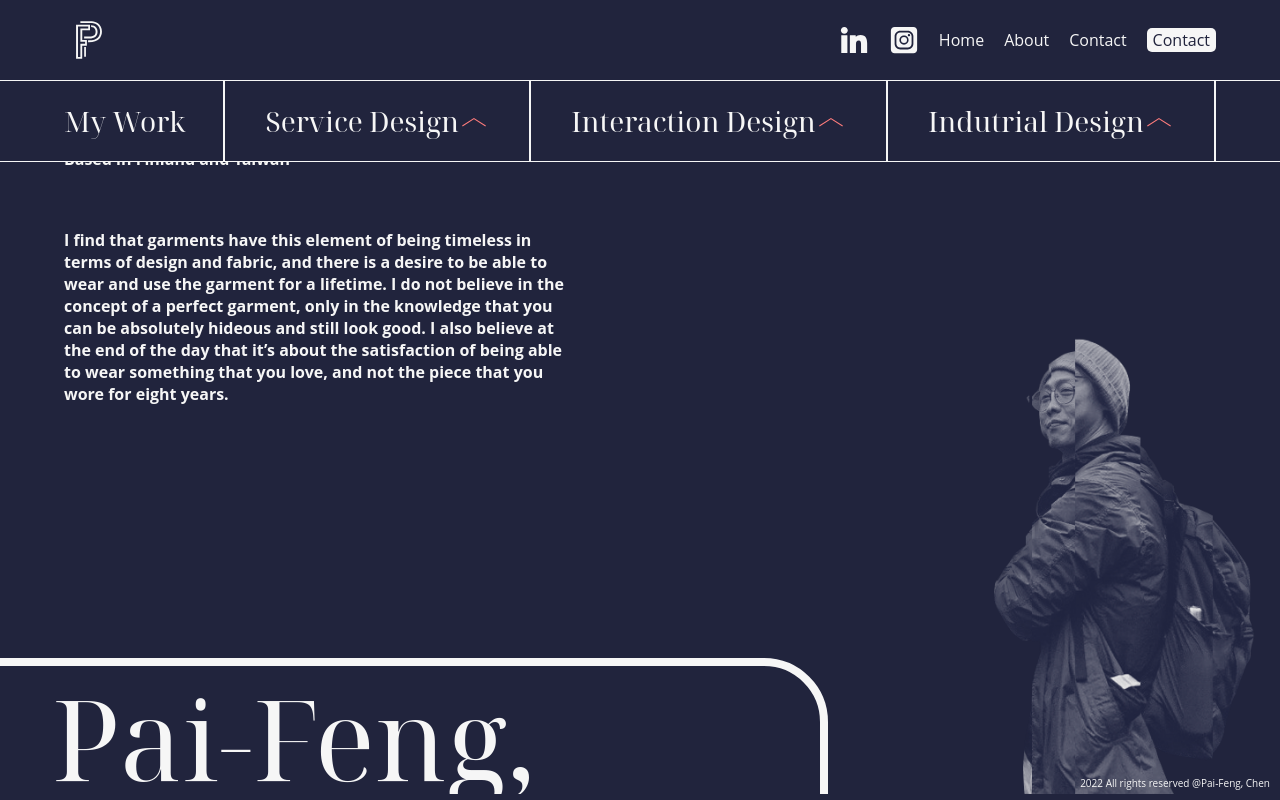
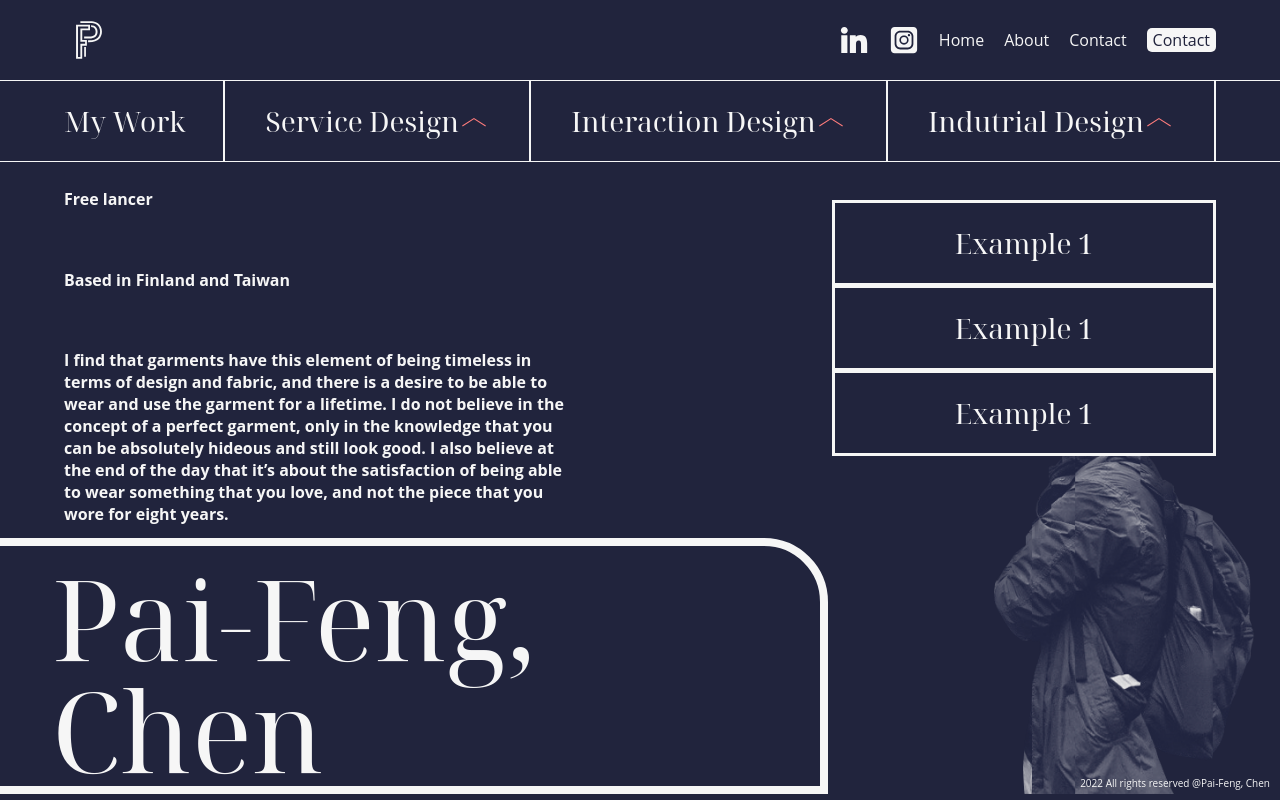
Before and after one commit to 100fengchen/final-portfolio, a React (Create React App) app: page / in a window 1280 px wide. Built offline with nearby package versions, Linux system fonts and the light colour scheme.

Commit message:
ItemMenu

```diff
--- a/src/App.js
+++ b/src/App.js
@@ -3,6 +3,7 @@ import "./App.css"
 import Nav from './components/Nav';
 import SubNav from "./components/SubNav";
 import Article from "./components/Article";
+import ServiceDesignMenu from './components/ServiceDesignMenu'
 
 function App() {
   return (
@@ -11,6 +12,7 @@ function App() {
       <Nav />
       <SubNav />
       <Article />
+      <ServiceDesignMenu />
     </body>
     </>
   );
--- a/src/components/Article.js
+++ b/src/components/Article.js
@@ -17,7 +17,9 @@ export default function Article() {
                         Chen</button>
                 </div>
             </div>
+            <div id = "potraitbox">
             <img class="Portrait" src={Portrait} alt="My handsome selfie hehe"/>
+            </div>
             <footer>2022 All rights reserved @Pai-Feng, Chen</footer>
     </div>
   )
--- /dev/null
+++ b/src/components/ServiceDesignMenu.js
@@ -0,0 +1,11 @@
+import React from 'react'
+
+export default function ServiceDesignMenu () {
+  return (
+    <div class="Menu">
+        <div class="MenuItem"> Example 1 </div>
+        <div class="MenuItem"> Example 1 </div>
+        <div class="MenuItem"> Example 1 </div>
+    </div>
+  )
+}
--- a/src/components/SubNav.js
+++ b/src/components/SubNav.js
@@ -1,8 +1,8 @@
 import React from 'react'
 import Arrow from '../visual/Arrow.svg'
 
-export default function
-() {
+
+export default function SubNav() {
   return (
     <div class="subnavcontainer">
         <div class="line"></div>
@@ -14,6 +14,7 @@ export default function
                 <div class="Vrt endline" ></div>
                <div class="Pbutton">
                    <div class="PBox">Service Design</div>
+
                    <img class="Arrow" src={Arrow} alt="This is an arrow"/>
                </div>
                <div class="Vrt"></div>
--- a/src/index.css
+++ b/src/index.css
@@ -110,6 +110,8 @@ img{
   height: 10vh;
 }
 
+
+
 .ProductContainer{
   display: flex;
   justify-content: space-between;
@@ -160,7 +162,6 @@ h1{
   height: 79vh;
   max-height: 100%;
   display: flex;
-  align-items: flex-end;
   justify-content: space-between;
 
   flex-direction: row;
@@ -173,11 +174,15 @@ h1{
   display: flex;
   flex-direction: column;
   justify-content: space-between;
-  gap: 18vh;
+}
+
+#potraitbox{
+  display: flex;
+  align-items: flex-end;
 }
 
 .BigName{
-  font-size: 16vh;
+  font-size: 13vh;
   background: none;
   text-align: left;
   font-family: 'Noto Serif Display', serif ;
@@ -196,7 +201,7 @@ h1{
 
 #rectangle{
   width:50vw;
-  height:20vh;
+  height:30vh;
   border: 1vh solid var(--white);
   left: -20px;
   border-radius: 0 5vw 0 0;
@@ -230,9 +235,7 @@ footer{
   bottom: 10px
 }
 @media(max-height:800px){
-  .TextContentContainer{
-      gap: 25vh;
-  }
+
   .BigName{
       font-size: 14vh;
   }
@@ -242,7 +245,7 @@ footer{
   #rectangle{
       width: 65vw;
       position: relative;
-      bottom: -5vh;
+
   }
 }
 
@@ -259,7 +262,7 @@ footer{
   }
 
   .BigName{
-      font-size: 10vw;
+      font-size: 13vw;
       }
   #mywork{
       display: none;
@@ -270,14 +273,16 @@ footer{
 }
 
 @media only screen and (max-width: 800px) {
+  .PBox{
+    font-size: 5vw;
+  }
+
   #menuToggle span{
       display: block;
   }
 
-
-
   .ProductContainer{
-      justify-content: space-around;
+    gap: 5vw;
   }
 
   .Arrow{
@@ -314,10 +319,8 @@ footer{
 
 @media(max-width:400px){
 
-  .TextContentContainer{
-      gap: 30vh;
-  }
-}
+
+
 
 
 @media(max-height:700px){
@@ -333,4 +336,31 @@ footer{
   #rectangle{
   display: none;
  }
+}}
+
+
+/* Below are interactive items */
+
+.Menu{
+  position: absolute;
+  top: 25vh;
+  right: 5vw;
+  background-color: var(--black);
+  display: flex;
+  flex-direction: column;
+  width: 30vw;
 }
+
+.MenuItem{
+
+  display: flex;
+  justify-content: center;
+  align-items: center;
+  font-size: 28px;  vertical-align: middle;
+  color: var(--white);
+  font-family: 'Noto Serif Display', serif ;
+  height: 10vh;
+  margin-bottom: -1px;
+  border-top: 1px solid var(--white);
+  border: solid var(--white);
+}
```
